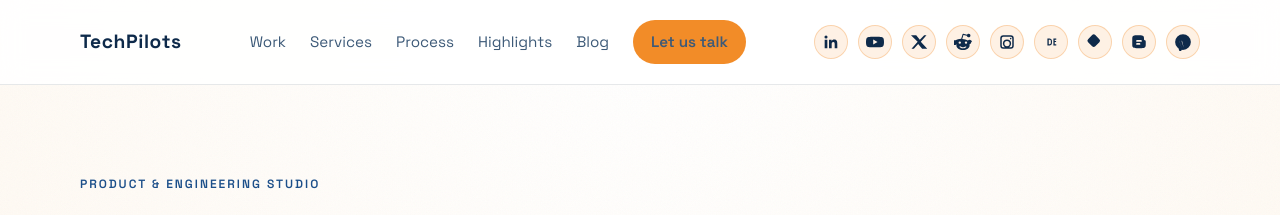
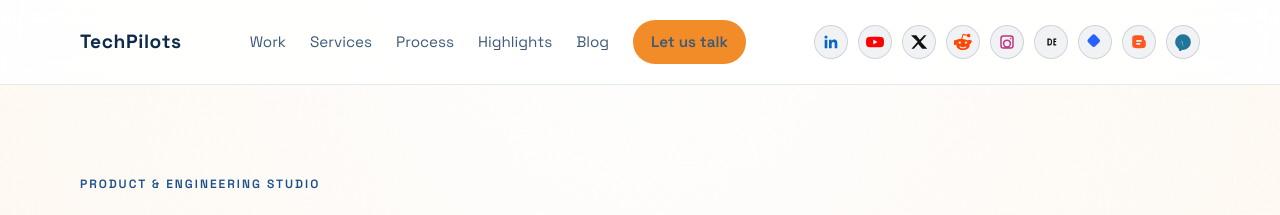
Before and after one commit to TechPilots/techpilots.github.io, a Jekyll site: the page built from index.html, in a window 1280 px wide. Shown: the top 215 px of the page. Built offline with Jekyll 4.4.1, drawn with Linux system fonts in a browser that asks for light colours.

Commit message:
Apply brand colors to social icons

```diff
--- a/_layouts/default.html
+++ b/_layouts/default.html
@@ -38,47 +38,47 @@
           <a href="#contact" class="cta">Let us talk</a>
         </nav>
         <div class="social-links">
-          <a class="social-link" href="https://www.linkedin.com/company/tech-pilots" aria-label="LinkedIn" target="_blank" rel="noreferrer">
+          <a class="social-link social-link--linkedin" href="https://www.linkedin.com/company/tech-pilots" aria-label="LinkedIn" target="_blank" rel="noreferrer">
             <svg viewBox="0 0 24 24" aria-hidden="true">
               <path d="M20.45 20.45h-3.55v-5.57c0-1.33-.02-3.04-1.85-3.04-1.86 0-2.15 1.45-2.15 2.95v5.66H9.35V9h3.41v1.56h.05c.47-.9 1.62-1.85 3.34-1.85 3.57 0 4.22 2.35 4.22 5.41zM5.34 7.43a2.06 2.06 0 1 1 0-4.12 2.06 2.06 0 0 1 0 4.12m-1.78 13.02h3.56V9H3.56z"/>
             </svg>
           </a>
-          <a class="social-link" href="https://www.youtube.com/@Tech-Pilots" aria-label="YouTube" target="_blank" rel="noreferrer">
+          <a class="social-link social-link--youtube" href="https://www.youtube.com/@Tech-Pilots" aria-label="YouTube" target="_blank" rel="noreferrer">
             <svg viewBox="0 0 24 24" aria-hidden="true">
               <path d="M23.5 7.6a3 3 0 0 0-2.1-2.1C19.6 5 12 5 12 5s-7.6 0-9.4.5a3 3 0 0 0-2.1 2.1C0 9.4 0 12 0 12s0 2.6.5 4.4a3 3 0 0 0 2.1 2.1C4.4 19 12 19 12 19s7.6 0 9.4-.5a3 3 0 0 0 2.1-2.1c.5-1.8.5-4.4.5-4.4s0-2.6-.5-4.4zM9.6 15.3V8.7L15.4 12z"/>
             </svg>
           </a>
-          <a class="social-link" href="https://x.com/thetechpilots" aria-label="X" target="_blank" rel="noreferrer">
+          <a class="social-link social-link--x" href="https://x.com/thetechpilots" aria-label="X" target="_blank" rel="noreferrer">
             <svg viewBox="0 0 24 24" aria-hidden="true">
               <path d="M18.9 3H22l-7.6 8.7L23 21h-6.8l-5.3-6.5L5.2 21H2l8.2-9.3L1.3 3h7l4.8 5.9z"/>
             </svg>
           </a>
-          <a class="social-link" href="https://www.reddit.com/user/TechPilots/" aria-label="Reddit" target="_blank" rel="noreferrer">
+          <a class="social-link social-link--reddit" href="https://www.reddit.com/user/TechPilots/" aria-label="Reddit" target="_blank" rel="noreferrer">
             <svg viewBox="0 0 24 24" aria-hidden="true">
               <path d="M24 12.2a3.2 3.2 0 0 0-5.5-2.1c-1.9-1.3-4.6-2.1-7.5-2.2l1.6-5.2 4.5 1a2.4 2.4 0 1 0 .3-1.5l-5.1-1.1a.8.8 0 0 0-.9.5l-1.8 6c-3 .1-5.7.9-7.6 2.2A3.2 3.2 0 1 0 3.2 15c0 .1 0 .3.1.4-.1.4-.1.9-.1 1.3 0 3.3 3.9 6 8.8 6s8.8-2.7 8.8-6c0-.4 0-.9-.1-1.3.1-.1.1-.3.1-.4a3.2 3.2 0 0 0 2.2-3.1zM7.7 14.4a1.6 1.6 0 1 1 0-3.2 1.6 1.6 0 0 1 0 3.2zm8.6 4.7c-1.3 1.3-3.9 1.4-4.3 1.4s-3 0-4.3-1.4a.8.8 0 1 1 1.1-1.1c.7.7 2.3.9 3.2.9s2.5-.2 3.2-.9a.8.8 0 0 1 1.1 1.1zm-.3-4.7a1.6 1.6 0 1 1 0-3.2 1.6 1.6 0 0 1 0 3.2z"/>
             </svg>
           </a>
-          <a class="social-link" href="https://www.instagram.com/thetechpilots/" aria-label="Instagram" target="_blank" rel="noreferrer">
+          <a class="social-link social-link--instagram" href="https://www.instagram.com/thetechpilots/" aria-label="Instagram" target="_blank" rel="noreferrer">
             <svg viewBox="0 0 24 24" aria-hidden="true">
               <path d="M7 3h10a4 4 0 0 1 4 4v10a4 4 0 0 1-4 4H7a4 4 0 0 1-4-4V7a4 4 0 0 1 4-4m10 2H7a2 2 0 0 0-2 2v10a2 2 0 0 0 2 2h10a2 2 0 0 0 2-2V7a2 2 0 0 0-2-2m-5 3.5A5.5 5.5 0 1 1 6.5 14 5.5 5.5 0 0 1 12 8.5m0 2A3.5 3.5 0 1 0 15.5 14 3.5 3.5 0 0 0 12 10.5M18 7.4a1.1 1.1 0 1 1-1.1-1.1A1.1 1.1 0 0 1 18 7.4z"/>
             </svg>
           </a>
-          <a class="social-link" href="https://dev.to/techpilots" aria-label="Dev.to" target="_blank" rel="noreferrer">
+          <a class="social-link social-link--devto" href="https://dev.to/techpilots" aria-label="Dev.to" target="_blank" rel="noreferrer">
             <svg viewBox="0 0 24 24" aria-hidden="true">
               <path d="M7.2 7.4h2.6c2.2 0 3.5 1.3 3.5 3.6v2.1c0 2.3-1.3 3.6-3.5 3.6H7.2zM9 9v6h1.1c1.1 0 1.7-.6 1.7-1.9v-2.2c0-1.3-.6-1.9-1.7-1.9zm6.2-1.6h3.8v1.6h-2.1v1.5h1.9v1.6h-1.9V15h2.1v1.6h-3.8z"/>
             </svg>
           </a>
-          <a class="social-link" href="https://hashnode.com/@techpilots" aria-label="Hashnode" target="_blank" rel="noreferrer">
+          <a class="social-link social-link--hashnode" href="https://hashnode.com/@techpilots" aria-label="Hashnode" target="_blank" rel="noreferrer">
             <svg viewBox="0 0 24 24" aria-hidden="true">
               <path d="M8.2 2.8 2.8 8.2a3 3 0 0 0 0 4.2l5.4 5.4a3 3 0 0 0 4.2 0l5.4-5.4a3 3 0 0 0 0-4.2l-5.4-5.4a3 3 0 0 0-4.2 0z"/>
             </svg>
           </a>
-          <a class="social-link" href="https://thetechpilots.blogspot.com/" aria-label="Blogger" target="_blank" rel="noreferrer">
+          <a class="social-link social-link--blogger" href="https://thetechpilots.blogspot.com/" aria-label="Blogger" target="_blank" rel="noreferrer">
             <svg viewBox="0 0 24 24" aria-hidden="true">
               <path d="M12 3c3.9 0 4.6.1 5.6 1.1 1 1 1.1 1.7 1.1 4.4 0 .6.4 1.1 1 1.2.8.1 1.3.7 1.3 1.5v3.4c0 2.8-.1 3.5-1.1 4.5-1 1-1.7 1.1-4.5 1.1H8.6c-2.8 0-3.5-.1-4.5-1.1-1-1-1.1-1.7-1.1-4.5V8.6c0-2.8.1-3.5 1.1-4.5C5.1 3.1 5.8 3 8.6 3zm-2.6 6.4a1.2 1.2 0 0 0 0 2.4h5.2a1.2 1.2 0 0 0 0-2.4zm0 4a1.2 1.2 0 0 0 0 2.4h3.2a1.2 1.2 0 0 0 0-2.4z"/>
             </svg>
           </a>
-          <a class="social-link" href="https://thetechpilots.wordpress.com" aria-label="WordPress" target="_blank" rel="noreferrer">
+          <a class="social-link social-link--wordpress" href="https://thetechpilots.wordpress.com" aria-label="WordPress" target="_blank" rel="noreferrer">
             <svg viewBox="0 0 24 24" aria-hidden="true">
               <path d="M12 1.5A10.5 10.5 0 1 0 22.5 12 10.5 10.5 0 0 0 12 1.5m0 19.2a8.7 8.7 0 0 1-7.8-4.9l4.6 12.6A8.7 8.7 0 0 1 12 20.7m.9-14.1 3.2 9.4 1.9-6a5.7 5.7 0 0 0-1.1-5.1 8.6 8.6 0 0 0-4-1.1 8.7 8.7 0 0 0-6.3 2.7 6.1 6.1 0 0 0 1.2 0c.8.1 1.4.2 1.4.2.7 0 .8.8.8.8L13 19.6l-2.5-7.2s-.2-.6-.2-1.2a4.8 4.8 0 0 1 .4-1.7 5 5 0 0 0-.8 0c-1.1 0-2.1.2-3.1.6l4.1 11.5-4.1-11.2a8.7 8.7 0 0 1 4.2-1.1 8.6 8.6 0 0 1 4.6 1.3z"/>
             </svg>
--- a/assets/css/styles.css
+++ b/assets/css/styles.css
@@ -95,12 +95,12 @@ a {
   display: inline-flex;
   align-items: center;
   justify-content: center;
-  background: rgba(242, 140, 40, 0.12);
+  background: rgba(14, 42, 74, 0.06);
   color: var(--navy);
   font-weight: 700;
   font-size: 0.7rem;
   letter-spacing: 0.5px;
-  border: 1px solid rgba(242, 140, 40, 0.3);
+  border: 1px solid rgba(14, 42, 74, 0.15);
   text-transform: uppercase;
   transition: transform 0.2s ease, box-shadow 0.2s ease;
 }
@@ -114,6 +114,42 @@ a {
 .social-link:hover {
   transform: translateY(-2px);
   box-shadow: 0 10px 20px rgba(14, 42, 74, 0.15);
+}
+
+.social-link--linkedin {
+  color: #0a66c2;
+}
+
+.social-link--youtube {
+  color: #ff0000;
+}
+
+.social-link--x {
+  color: #111111;
+}
+
+.social-link--reddit {
+  color: #ff4500;
+}
+
+.social-link--instagram {
+  color: #c13584;
+}
+
+.social-link--devto {
+  color: #0a0a0a;
+}
+
+.social-link--hashnode {
+  color: #2962ff;
+}
+
+.social-link--blogger {
+  color: #ff5722;
+}
+
+.social-link--wordpress {
+  color: #21759b;
 }
 
 .nav-links a {
```
